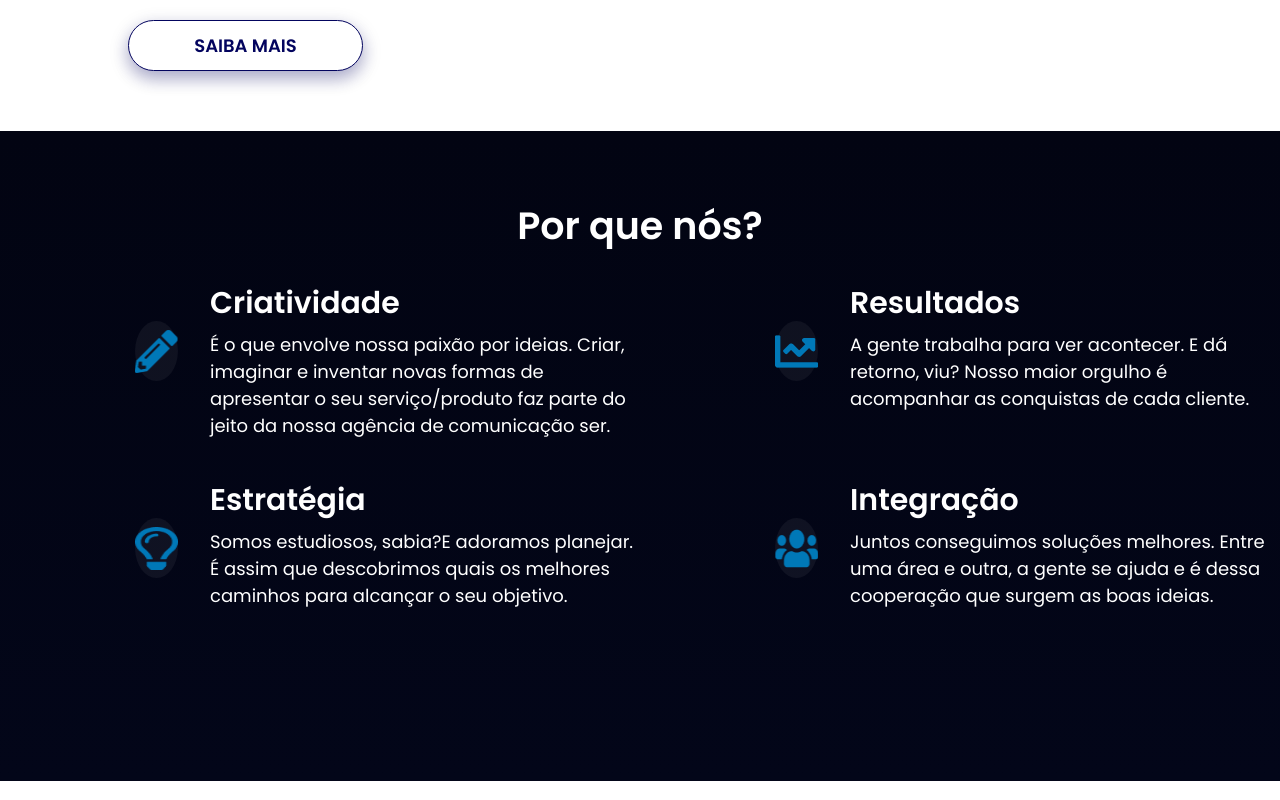
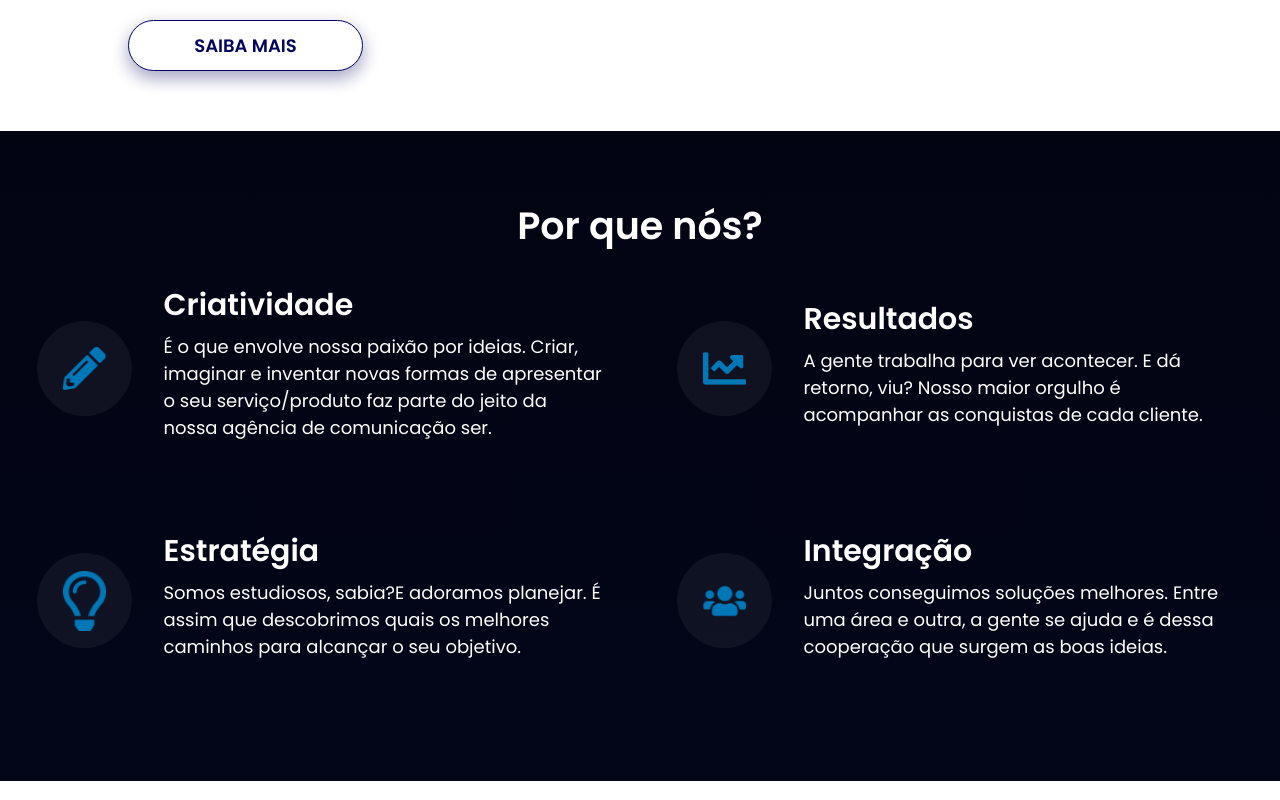
Before and after one commit to agenciaaudax/landingpage, a React (Create React App) app: page / in a window 1280 px wide. Shown: the part 880-1680 px from the top of the page. Built offline with nearby package versions, Linux system fonts and the light colour scheme.

Commit message:
ajustei why us section

```diff
--- a/src/components/WhyUsComponent/index.js
+++ b/src/components/WhyUsComponent/index.js
@@ -11,6 +11,10 @@ const WhyUsSection = styled.div`
   height: 650px;
   background: linear-gradient(180deg, #020412 0%, #030619 100%), #020412;
   color: white;
+  display: flex;
+  flex-direction: column;
+  align-items: center;
+
 
   @media (max-width: 700px) {
     width: 100%;
@@ -28,7 +32,6 @@ const Title = styled.h1`
   margin-bottom: 32px;
   text-align: center;
   padding-top: 72px;
-
   @media (max-width: 700px) {
     display: flex;
     align-items: center;
@@ -51,8 +54,7 @@ const DifferentialsBox = styled.div`
   align-items: center;
   justify-content: space-around;
   width: 100%;
-  height: auto;
-
+  max-width: 1440px;
   @media (max-width: 700px) {
     display: flex;
     flex-direction: column;
@@ -72,7 +74,6 @@ const Differential = styled.div`
   align-items: center;
   display: flex;
   padding-bottom: 30px;
-
   @media (max-width: 700px) {
     display: flex;
     flex-direction: column;
@@ -81,13 +82,11 @@ const Differential = styled.div`
 `;
 
 const DescriptionDifferential = styled.p`
-  width: 100%;
-  height: 66px;
+  width: 440px;
   font-weight: normal;
   font-size: 18px;
   line-height: 27px;
-  margin-bottom: 51px;
-
+  margin-bottom: 40px;
   @media (max-width: 700px) {
     width: 100%;
     height: 81px;
@@ -105,7 +104,6 @@ const Text = styled.h3`
   height: 26px;
   line-height: 45px;
   margin-bottom: 24px;
-
   @media (max-width: 700px) {
     width: 100%;
     font-weight: 600px;
@@ -119,12 +117,11 @@ const DifferentialLogo = styled.div`
   display: flex;
   align-items: center;
   justify-content: center;
-  width: 60px;
-  height: 60px;
+  width: 95px;
+  height: 95px;
   border-radius: 50%;
   background: rgba(242, 243, 244, 0.05);
-  margin: 40px 32px 67px 135px;
-
+  margin: 40px 32px 67px 0;
   @media (max-width: 700px) {
     display: flex;
     width: 79px;
@@ -137,13 +134,11 @@ const DifferentialLogo = styled.div`
 
 const ImageDifferential = styled.img`
   width: 43px;
-  height: 43px;
 `;
 
 const DivSuporte = styled.div`
   display: flex;
   flex-direction: column;
-
   @media (max-width: 700px) {
     width: 100%;
     display: flex;
```
